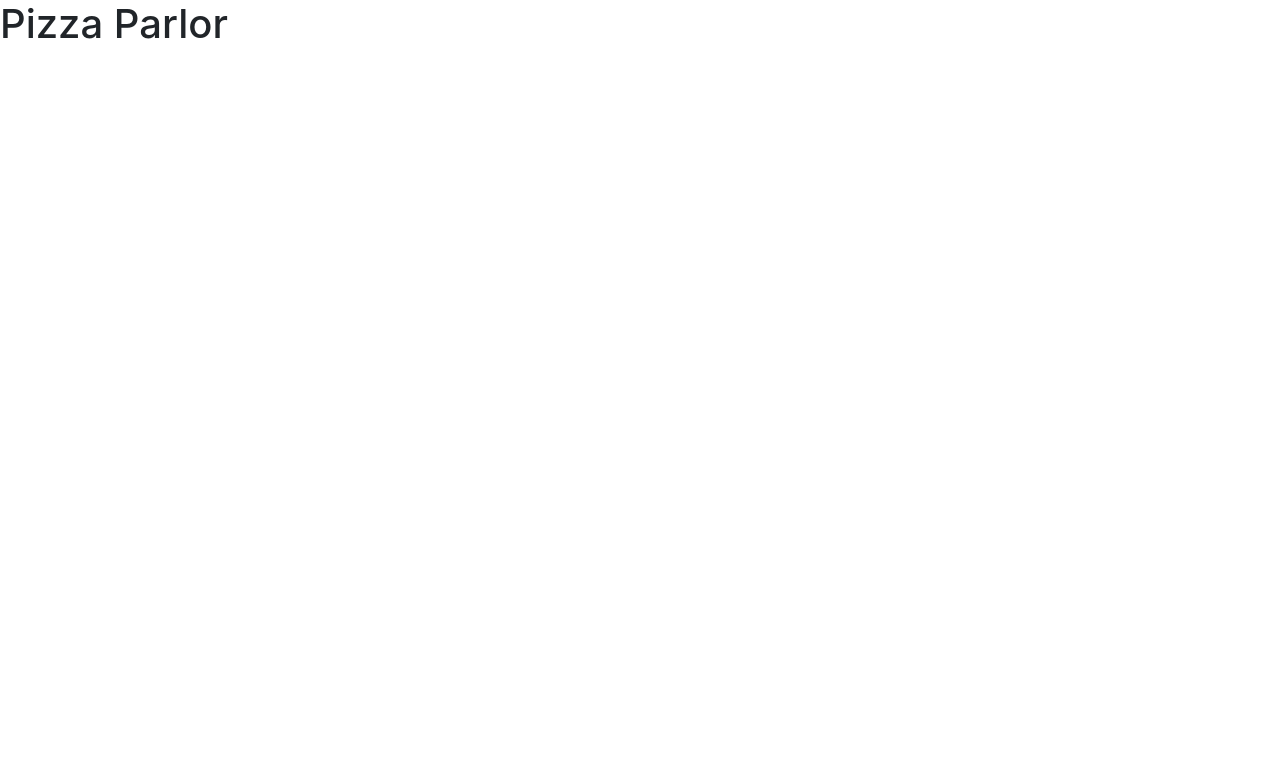
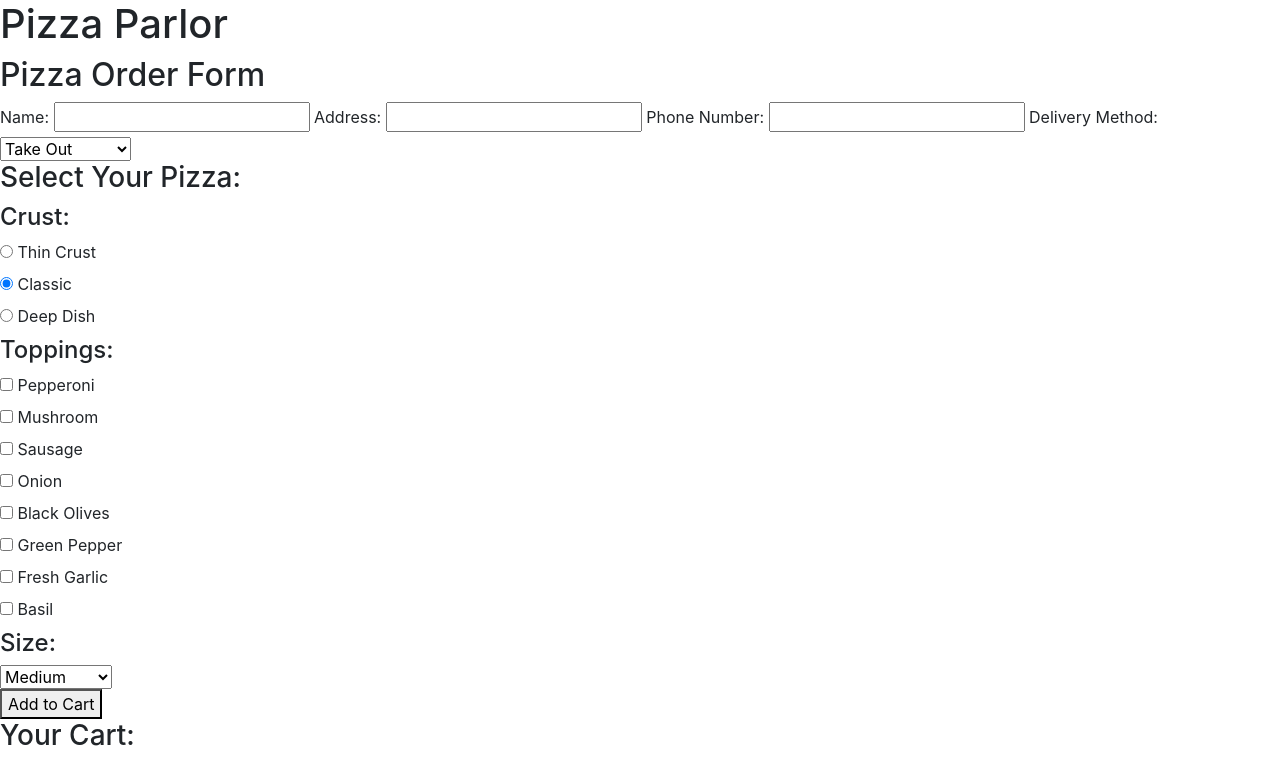
Before and after one commit to geoffreygao1/Pizza-Parlor, a plain HTML site: page index.html in a window 1280 px wide. Drawn offline with Linux system fonts and the light colour scheme.

Commit message:
Initialized form inputs

```diff
--- a/index.html
+++ b/index.html
@@ -10,6 +10,90 @@
 
 <body>
   <h1>Pizza Parlor</h1>
+  <h2>Pizza Order Form</h2>
+  <div id="orderInfo">
+    <form id="userInfo">
+      <label for="name">Name:</label>
+      <input id="name" type="text">
+      <label for="address">Address:</label>
+      <input id="address" type="text">
+      <label for="phoneNum">Phone Number:</label>
+      <input id="phoneNum" type="text">
+      <label for="deliveryType">Delivery Method:</label>
+      <select name="deliveryType" id="deliveryType"">
+        <option value=" takeOut">Take Out</option>
+        <option value="delivery">Delivery (+$5)</option>
+      </select>
+    </form>
+  </div>
+  <div id="orderForm">
+    <h3>Select Your Pizza:</h3>
+    <form id="pizzaSelect">
+      <h4>Crust:</h4>
+      <div id="crustType">
+        <div>
+          <input type="radio" id="thin" value="thin">
+          <label for="thin">Thin Crust</label>
+        </div>
+        <div>
+          <input type="radio" id="classic" value="classic" checked="checked">
+          <label for="classic">Classic</label>
+        </div>
+        <div>
+          <input type="radio" id="deepDish" value="deepDish">
+          <label for="deepDish">Deep Dish</label>
+        </div>
+      </div>
+      <h4>Toppings:</h4>
+      <div id="toppingList">
+        <div>
+          <input type="checkbox" id="pepperoni" value="pepperoni">
+          <label for="pepperoni">Pepperoni</label>
+        </div>
+        <div>
+          <input type="checkbox" id="mushroom" value="mushroom">
+          <label for="mushroom">Mushroom</label>
+        </div>
+        <div>
+          <input type="checkbox" id="sausage" value="sausage">
+          <label for="sausage">Sausage</label>
+        </div>
+        <div>
+          <input type="checkbox" id="onion" value="onion">
+          <label for="onion">Onion</label>
+        </div>
+        <div>
+          <input type="checkbox" id="olives" value="olives">
+          <label for="olives">Black Olives</label>
+        </div>
+        <div>
+          <input type="checkbox" id="greenPepper" value="greenPepper">
+          <label for="greenPepper">Green Pepper</label>
+        </div>
+        <div>
+          <input type="checkbox" id="garlic" value="garlic">
+          <label for="garlic">Fresh Garlic</label>
+        </div>
+        <div>
+          <input type="checkbox" id="basil" value="basil">
+          <label for="basil">Basil</label>
+        </div>
+      </div>
+      <h4>Size:</h4>
+      <select name="pizzaSize" id="pizzaSize"">
+        <option value=" small">Small</option>
+        <option selected="selected" value="medium">Medium</option>
+        <option value="large">Large</option>
+        <option value="extra-large">Extra-Large</option>
+      </select>
+      <div>
+        <button type="submit">Add to Cart</button>
+      </div>
+    </form>
+  </div>
+  <div id="cart">
+    <h3>Your Cart:</h3>
+  </div>
 </body>
 
 </html>
```
